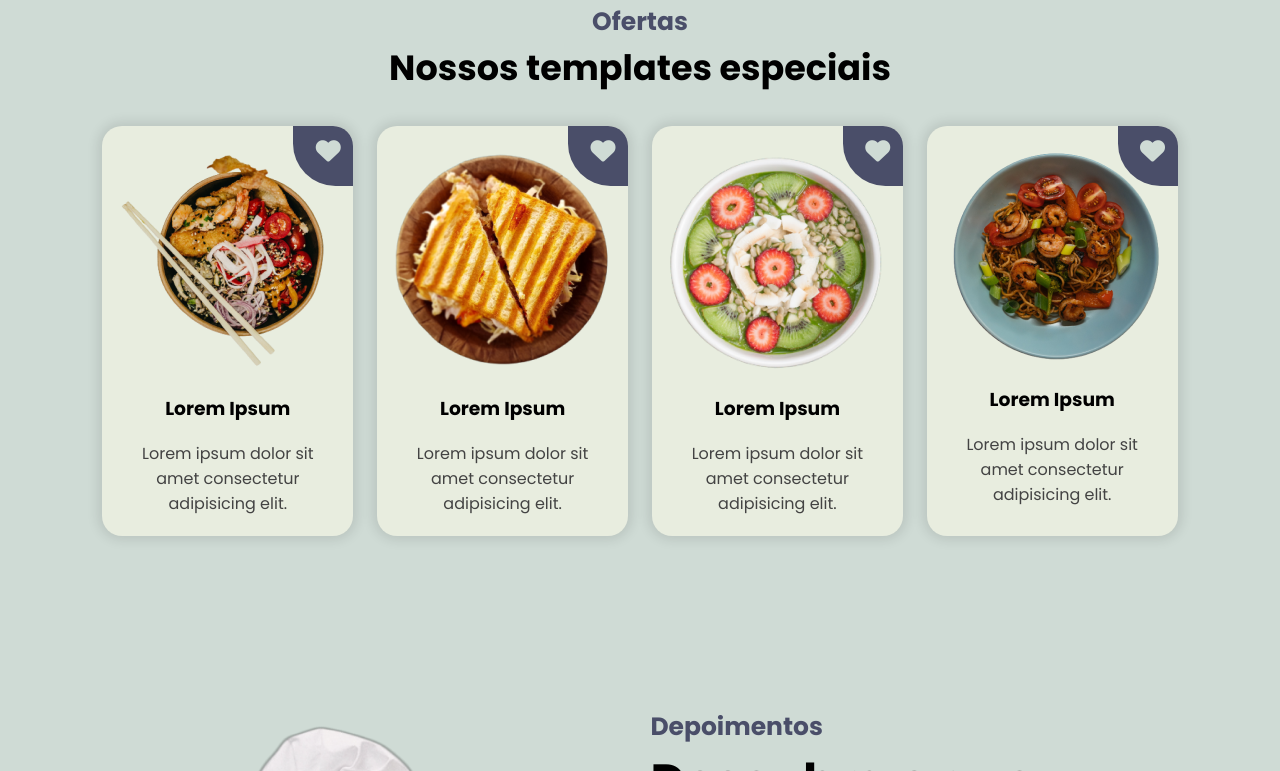
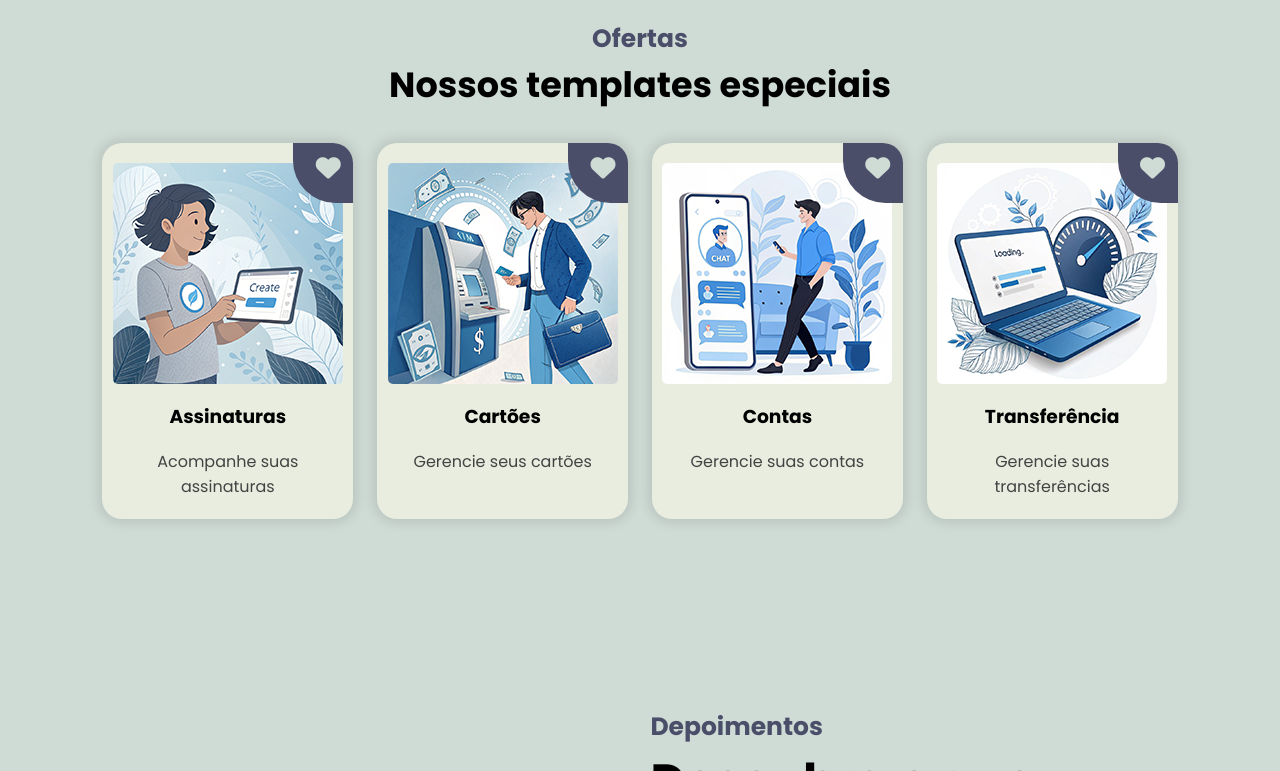
Before and after one commit to VioletCannary/Metas, a plain HTML site: page index.html in a window 1280 px wide. Shown: the part 1162-1933 px from the top of the page. Drawn offline with nearby package versions, Linux system fonts and the light colour scheme.

Commit message:
configurações

```diff
--- a/index.html
+++ b/index.html
@@ -111,14 +111,14 @@
                         <i class="fa-solid fa-heart"></i>
                     </div>
 
-                    <img src="src/images/dish.png" class="dish-image" alt="">
+                    <img src="src/images/assinaturas.png" class="dish-image rounded-image" alt="">
 
                     <h3 class="dish-title">
-                        Lorem Ipsum
+                        Assinaturas
                     </h3>
 
                     <span class="dish-description">
-                        Lorem ipsum dolor sit amet consectetur adipisicing elit.
+                        Acompanhe suas assinaturas
                     </span>
                 </div>
 
@@ -127,14 +127,14 @@
                         <i class="fa-solid fa-heart"></i>
                     </div>
 
-                    <img src="src/images/dish2.png" class="dish-image" alt="">
+                    <img src="src/images/cartoes.png" class="dish-image rounded-image" alt="">
 
                     <h3 class="dish-title">
-                        Lorem Ipsum
+                        Cartões
                     </h3>
 
                     <span class="dish-description">
-                        Lorem ipsum dolor sit amet consectetur adipisicing elit.
+                        Gerencie seus cartões
                     </span>
                 </div>
 
@@ -143,14 +143,14 @@
                         <i class="fa-solid fa-heart"></i>
                     </div>
 
-                    <img src="src/images/dish3.png" class="dish-image" alt="">
+                    <img src="src/images/contas.png" class="dish-image rounded-image" alt="">
 
                     <h3 class="dish-title">
-                        Lorem Ipsum
+                        Contas
                     </h3>
 
                     <span class="dish-description">
-                        Lorem ipsum dolor sit amet consectetur adipisicing elit.
+                        Gerencie suas contas
                     </span>
                 </div>
 
@@ -159,21 +159,21 @@
                         <i class="fa-solid fa-heart"></i>
                     </div>
 
-                    <img src="src/images/dish4.png" class="dish-image" alt="">
+                    <img src="src/images/transferencia.png" class="dish-image rounded-image" alt="">
 
                     <h3 class="dish-title">
-                        Lorem Ipsum
+                        Transferência
                     </h3>
 
                     <span class="dish-description">
-                        Lorem ipsum dolor sit amet consectetur adipisicing elit.
+                        Gerencie suas transferências
                     </span>
                 </div>
             </div>
         </section>
 
         <section id="testimonials">
-            <img src="src/images/chef.png" id="testimonial_chef" alt="">
+            <img src="src/images/image6.png" id="testimonial_chef" alt="">
 
             <div id="testimonials_content">
                 <h2 class="section-title">
--- a/src/styles/menu.css
+++ b/src/styles/menu.css
@@ -12,6 +12,10 @@
     justify-content: center;
     gap: 24px;
     margin-top: 32px;
+}
+
+.rounded-image {
+    border-radius: 5px;
 }
 
 .dish {
```
Also changed, not shown: src/images/assinaturas.png (added), src/images/cartoes.png (added), src/images/chef.png (deleted), src/images/contas.png (added), src/images/hero.png (deleted), src/images/image6.png (added), src/images/transferencia.png (added).
